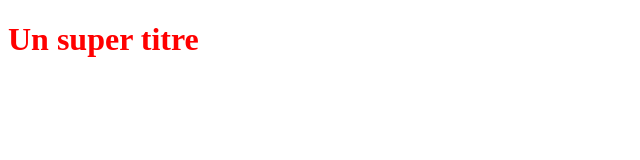
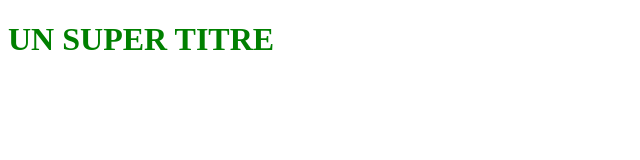
Before and after one commit to melanie-78/OpenclassroomsProject, a plain HTML site: page index.html in a window 1280 px wide. Shown: the whole page, without its empty margins (0-640 px from the left). Drawn offline with Linux system fonts and the light colour scheme.

Commit message:
ajout d'un titre

```diff
--- a/index.html
+++ b/index.html
@@ -6,6 +6,6 @@
 			<title></title>
 		</head>
 		<body>
-			<h1>Un super titre</h1>
+			<h1>UN SUPER TITRE</h1>
 		</body>
 	</html>
--- a/styles.css
+++ b/styles.css
@@ -1,3 +1,3 @@
 h1{
-	color: red;
+	color: green;
 }
```
